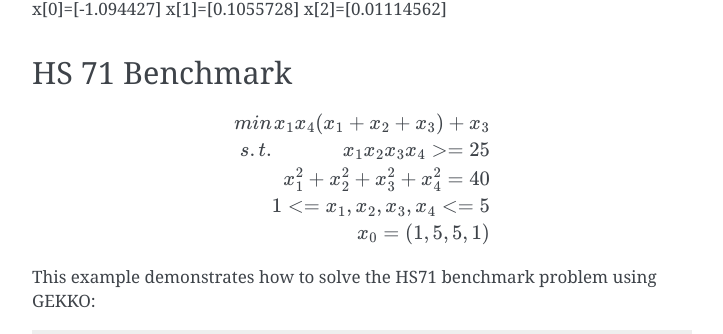
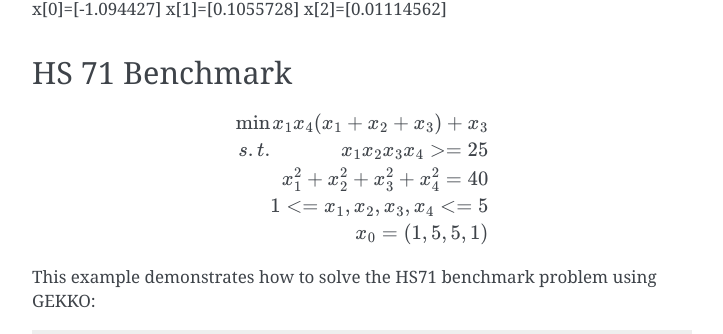
Before and after one commit to BYU-PRISM/GEKKO, a Sphinx documentation site: the page built from docs/examples.rst, in a window 1280 px wide and 900 px high, scrolled down 1183 px. Shown: the part 146-480 px from the top of the window, without its empty margins (388-1111 px from the left). Built offline with Sphinx 7.4.7, drawn with Linux system fonts in a browser that asks for light colours.

```diff
--- a/docs/examples.rst
+++ b/docs/examples.rst
@@ -84,7 +84,7 @@ HS 71 Benchmark
 
 .. math::
 
-   min 	& & x_1 x_4 (x_1 + x_2 + x_3) + x_3 \\
+   \min & & x_1 x_4 (x_1 + x_2 + x_3) + x_3 \\
    s.t. & & x_1 x_2 x_3 x_4 >= 25 \\
    		& & x_1^2 + x_2^2 + x_3^2 + x_4^2 = 40 \\
 	    & & 1 <= x_1,x_2,x_3,x_4 <= 5 \\
```
